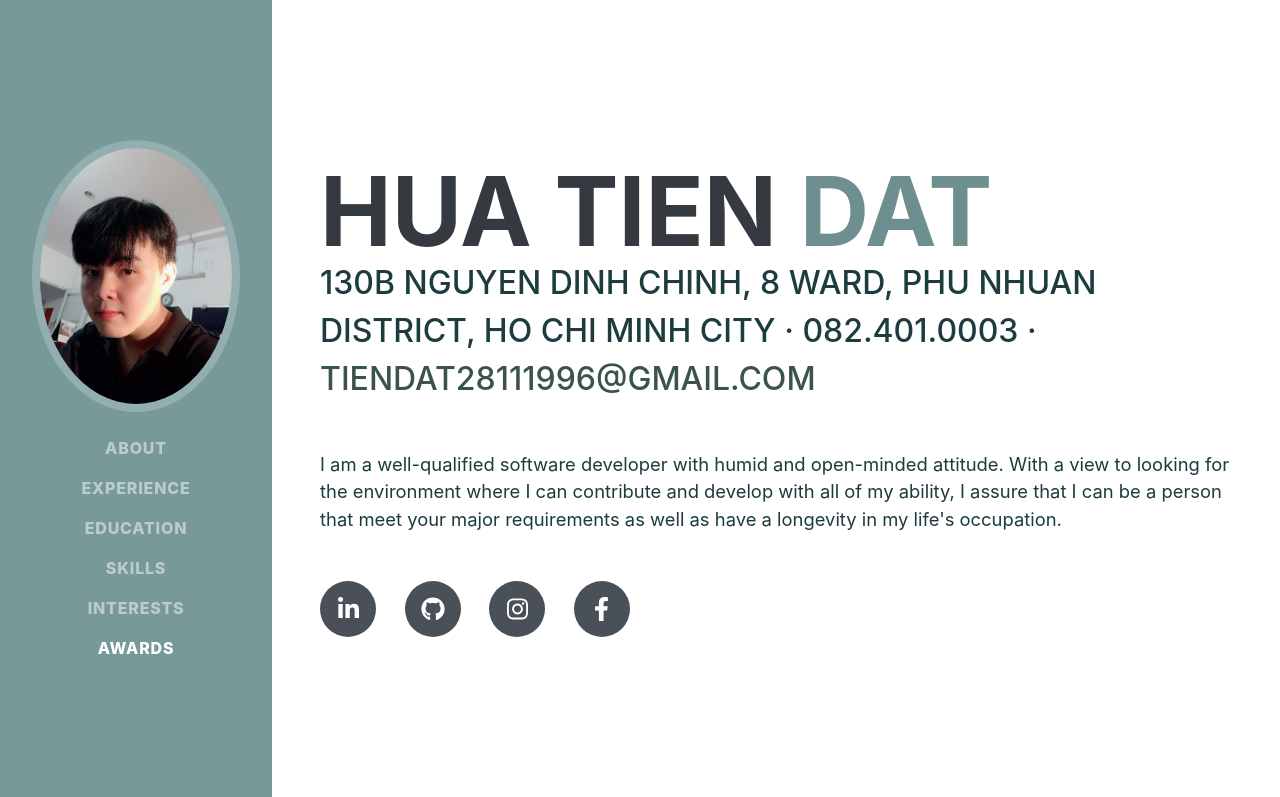
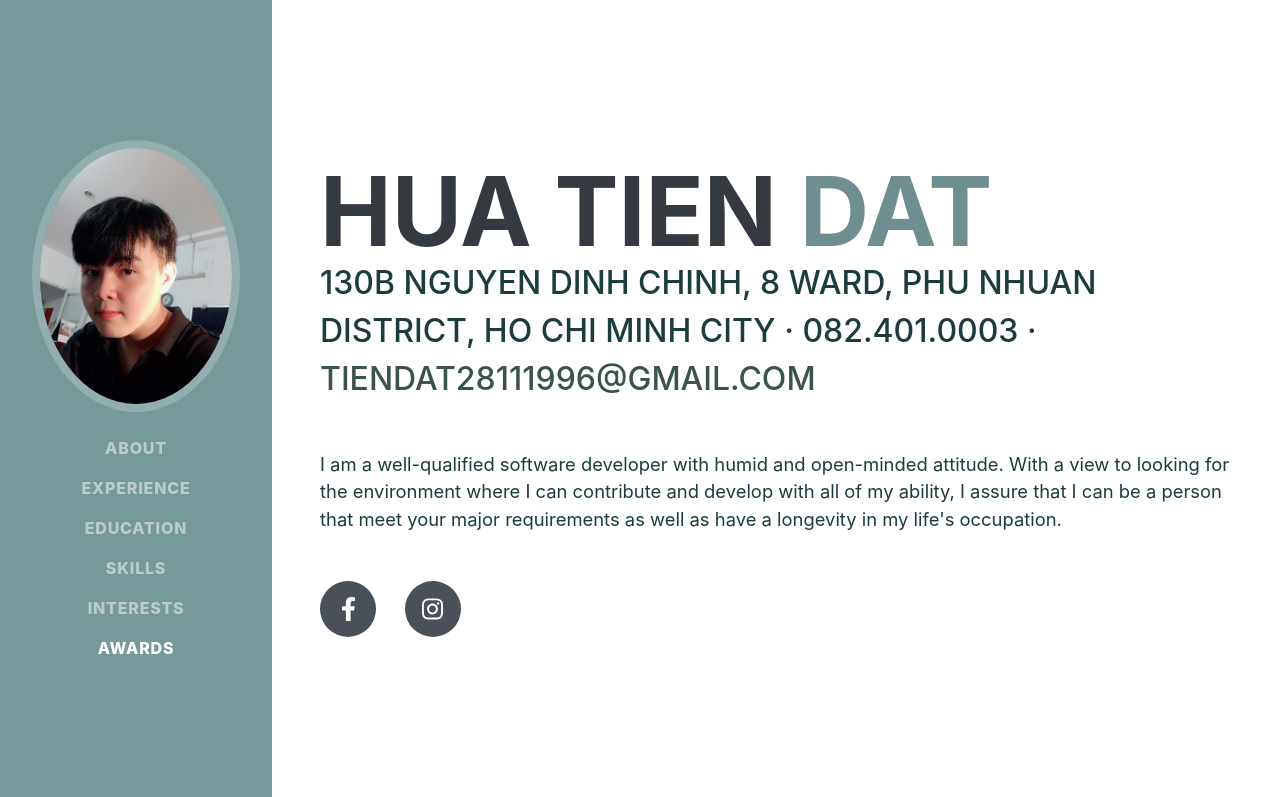
Before and after one commit to tiendat-1996/cv-tiendat96, a plain HTML site: page index.html in a window 1280 px wide. Shown: the top 797 px of the page. Drawn offline with nearby package versions, Linux system fonts and the light colour scheme; a web font is replaced by a local one.

Commit message:
08/05/2023

```diff
--- a/index.html
+++ b/index.html
@@ -58,17 +58,12 @@
                     ability, I assure that I can be a person that meet your major requirements as well as have a
                     longevity in my life's occupation.</p>
                 <div class="social-icons">
-                    <a class="social-icon" href="#" target="_blank">
-                        <i class="fab fa-linkedin-in"></i>
+                    <a class="social-icon" href="https://www.facebook.com/profile.php?id=100006278559431"
+                        target="_blank">
+                        <i class="fab fa-facebook-f"></i>
                     </a>
-                    <a class="social-icon" href="https://github.com/hoanganh-luong2906" target="_blank">
-                        <i class="fab fa-github"></i>
-                    </a>
-                    <a class="social-icon" href="#" target="_blank">
+                    <a class="social-icon" href="https://www.instagram.com/htdat28/" target="_blank">
                         <i class="fab fa-instagram"></i>
-                    </a>
-                    <a class="social-icon" href="https://www.facebook.com/hoanganh.luong2906" target="_blank">
-                        <i class="fab fa-facebook-f"></i>
                     </a>
                 </div>
             </div>
```
